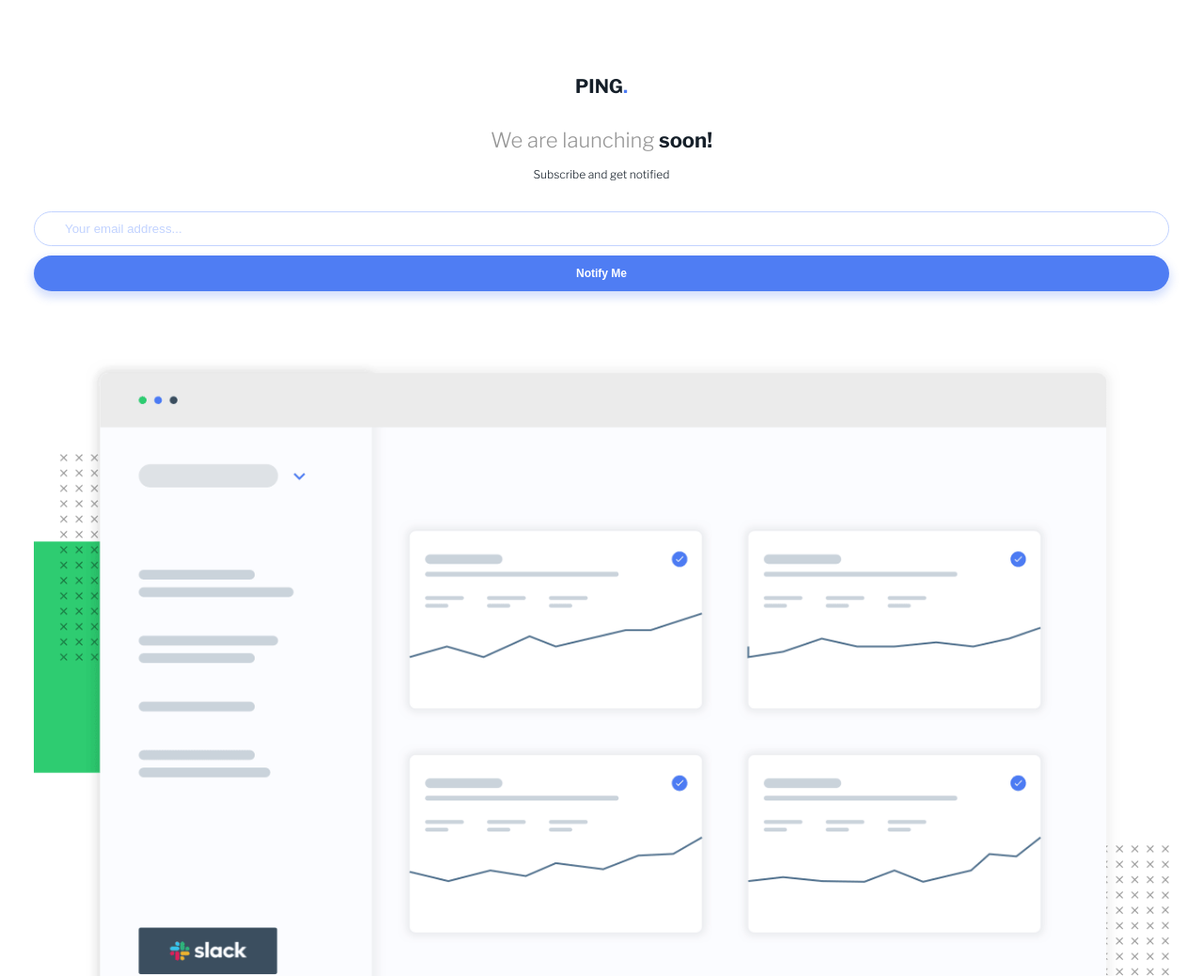
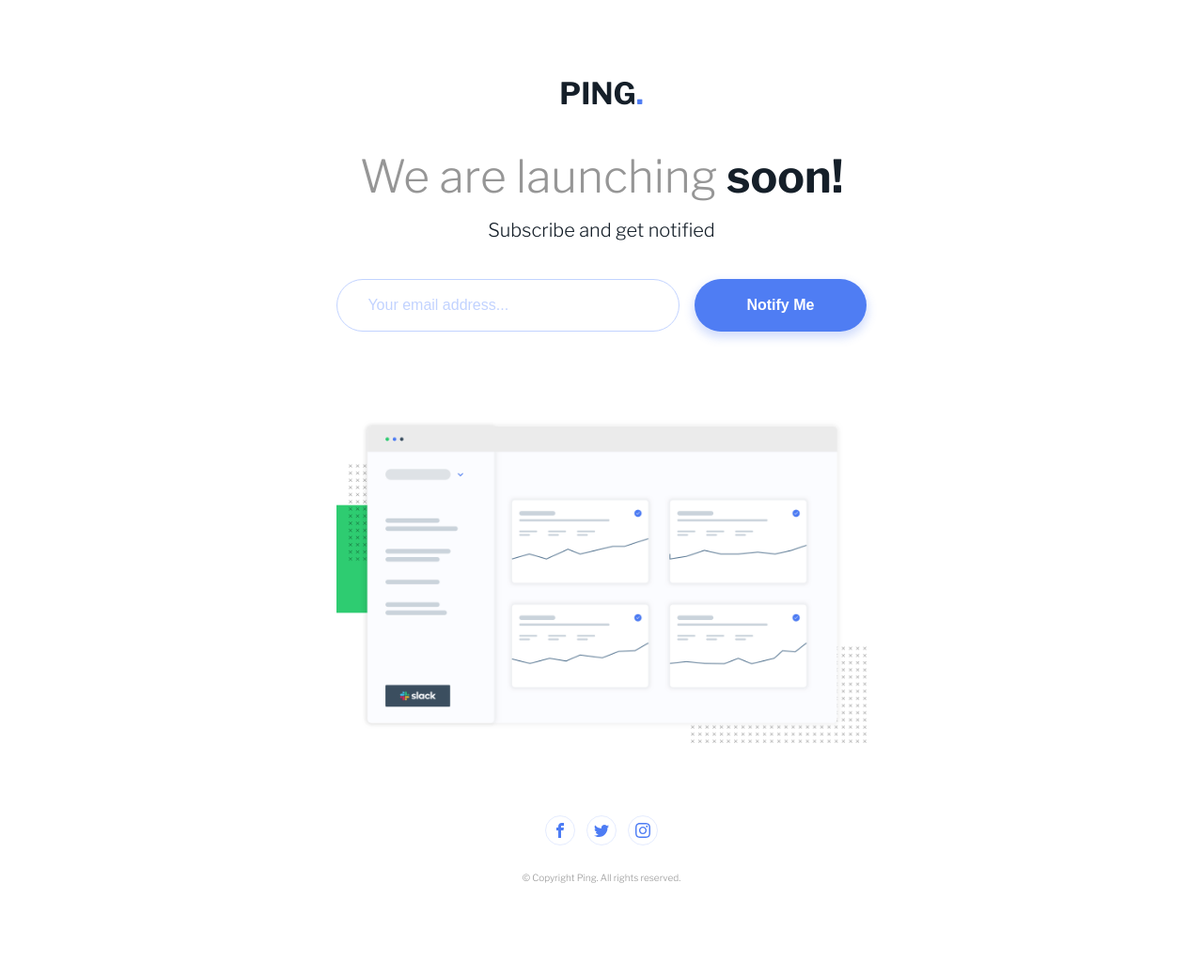
Before and after one commit to Blondeli/ping-coming-soon-page, a plain HTML site: page index.html in a window 1280 px wide. Shown: the top 1039 px of the page at 94% size. After the commit the page ends 990 px from the top, so only its background shows below. Drawn offline with nearby package versions, Linux system fonts and the light colour scheme.

Commit message:
add desktop design

```diff
--- a/style.css
+++ b/style.css
@@ -13,6 +13,8 @@
   --button-shadow: 0 5px 10px 2px rgba(76, 123, 243, 0.23);
 }
 
+
+/* Mobile design */
 body {
   color: var(--text-color);
   display: flex;
@@ -90,12 +92,11 @@ form #submit-btn:hover {
 
 /* Hero image */
 #hero-img {
-  margin: 4.5rem 0 7.5rem 0;
+  margin: 4.5rem 0 2.5rem 0;
   width: 100%;
 }
 
 /* Footer */
-
 footer {
   margin-bottom: 2.25rem;
   margin-top: auto;
@@ -145,3 +146,54 @@ footer>p {
 .hide {
   display: none;
 }
+
+
+/* Desktop design */
+@media (min-width: 900px) {
+  main {
+    padding: 5rem 28% 4.5rem 28%;
+  }
+
+  /* Main text */
+  main>h1 {
+    font-size: 2rem;
+    margin-bottom: 2.5rem;
+  }
+
+  main>h2 {
+    font-size: 3rem;
+  }
+
+  main>p {
+    font-size: 1.25rem;
+    margin-bottom: 2.5rem;
+  }
+
+  /* Notify me form */
+  form {
+    column-gap: 1rem;
+    display: grid;
+    grid-template-columns: 2fr 1fr;
+  }
+
+  form #email {
+    font-size: 1rem;
+    margin-bottom: 0rem;
+    padding: 1.125rem 2rem;
+  }
+
+  form #submit-btn {
+    font-size: 1rem;
+    padding: 1.125rem 0;
+  }
+
+  /* Hero image */
+  #hero-img {
+    margin: 5.875rem 0 0 0;
+  }
+
+  /* Footer */
+  footer {
+    margin-bottom: 3.125rem;
+  }
+}
```
